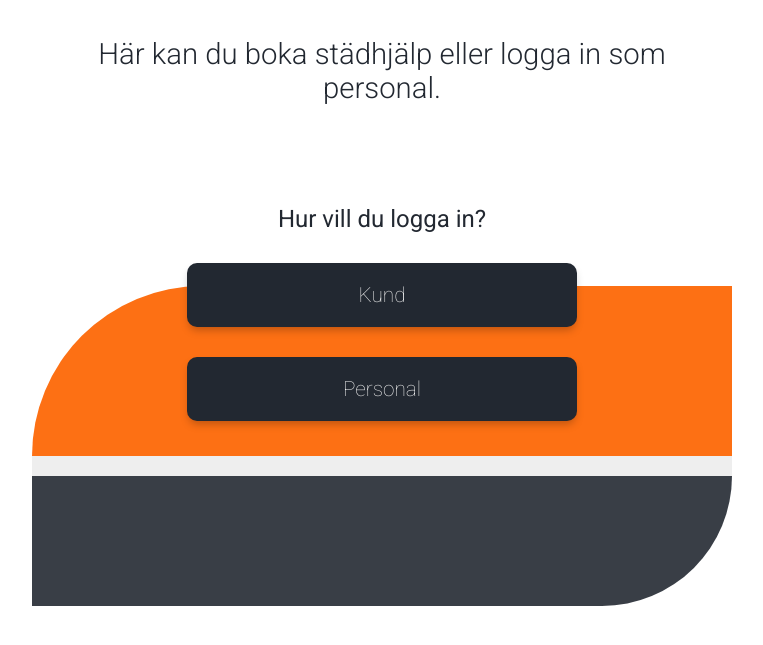
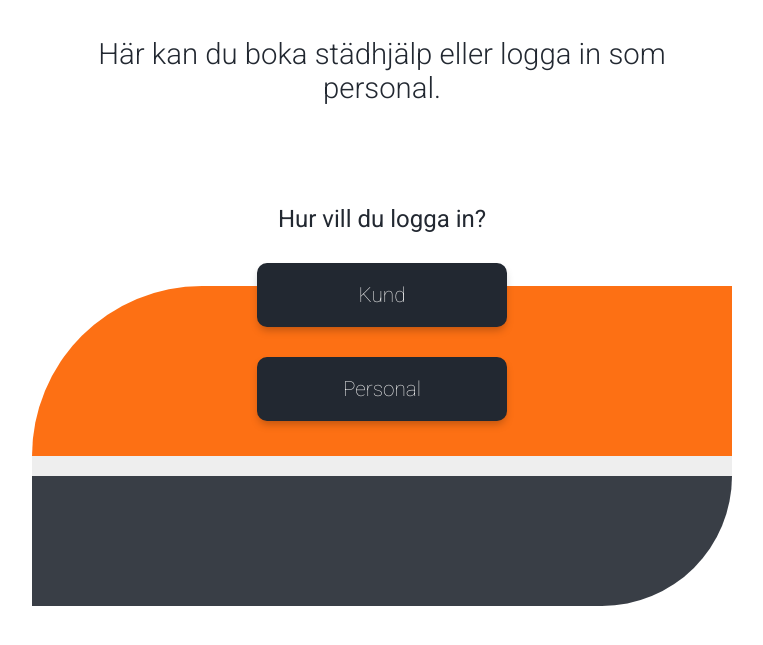
Before and after one commit to metinmayi/Agile, a website: page index.html in a window 1280 px wide. Shown: the part 153-798 px from the top of the page, without its empty margins (258-1021 px from the left). Drawn offline with nearby package versions, Linux system fonts and the light colour scheme; files that its build step writes are made by us from their sources.

Commit message:
small fix

```diff
--- a/scss/elements/_home.scss
+++ b/scss/elements/_home.scss
@@ -47,6 +47,9 @@ body {
     }
     a {
         @include main-button;
+        @media only screen and (min-width: 600px) {
+            width: 30%;
+        }
     }
 }
 
```
